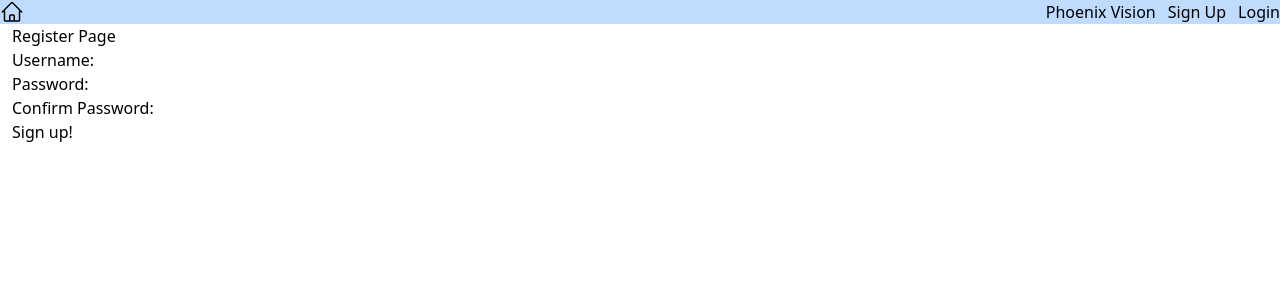
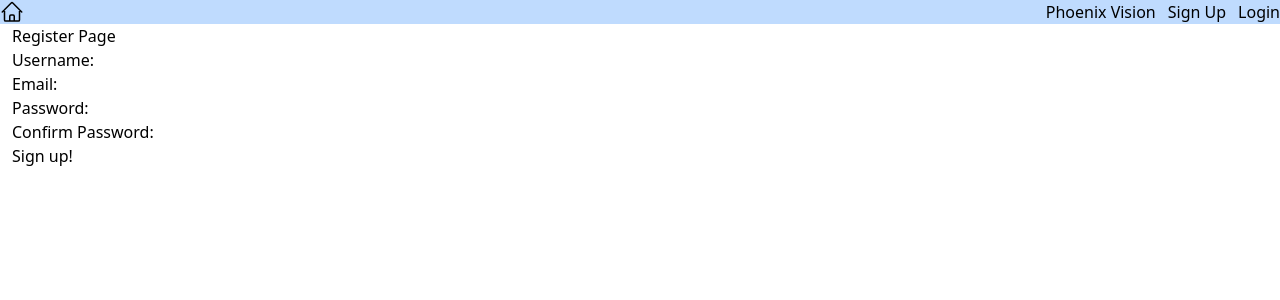
Before and after one commit to ChristopherHoganJr/phoenix, a React (Vite) app in the folder client/: page /register in a window 1280 px wide. Shown: the top 300 px of the page. Built offline with nearby package versions, Linux system fonts and the light colour scheme.

Commit message:
added email to register / login

```diff
--- a/client/src/pages/Login_Page.jsx
+++ b/client/src/pages/Login_Page.jsx
@@ -5,7 +5,7 @@ import PrimaryButton from "../components/ui/PrimaryButton";
 
 const Login_Page = () => {
   const [user, setUser] = useState({
-    username: "",
+    email: "",
     password: "",
   });
   return (
@@ -13,12 +13,12 @@ const Login_Page = () => {
       <h1>Login Page</h1>
       <form action=''>
         <div>
-          <label>Username:</label>
+          <label>Email:</label>
           <input
-            type='text'
-            name='username'
-            value={user.username}
-            onChange={(e) => setUser({ ...user, username: e.target.value })}
+            type='email'
+            name='email'
+            value={user.email}
+            onChange={(e) => setUser({ ...user, email: e.target.value })}
           />
         </div>
         <div>
--- a/client/src/pages/Register_Page.jsx
+++ b/client/src/pages/Register_Page.jsx
@@ -6,6 +6,7 @@ import PrimaryButton from "../components/ui/PrimaryButton";
 const Register_Page = () => {
   const [user, setUser] = useState({
     username: "",
+    email: "",
     password: "",
     confirmPassword: "",
   });
@@ -21,6 +22,15 @@ const Register_Page = () => {
             name='username'
             value={user.username}
             onChange={(e) => setUser({ ...user, username: e.target.value })}
+          />
+        </div>
+        <div>
+          <label>Email:</label>
+          <input
+            type='email'
+            name='email'
+            value={user.email}
+            onChange={(e) => setUser({ ...user, email: e.target.value })}
           />
         </div>
         <div>
```
Also changed, not shown: 1 other file (tests, documents, lock files or other folders).
